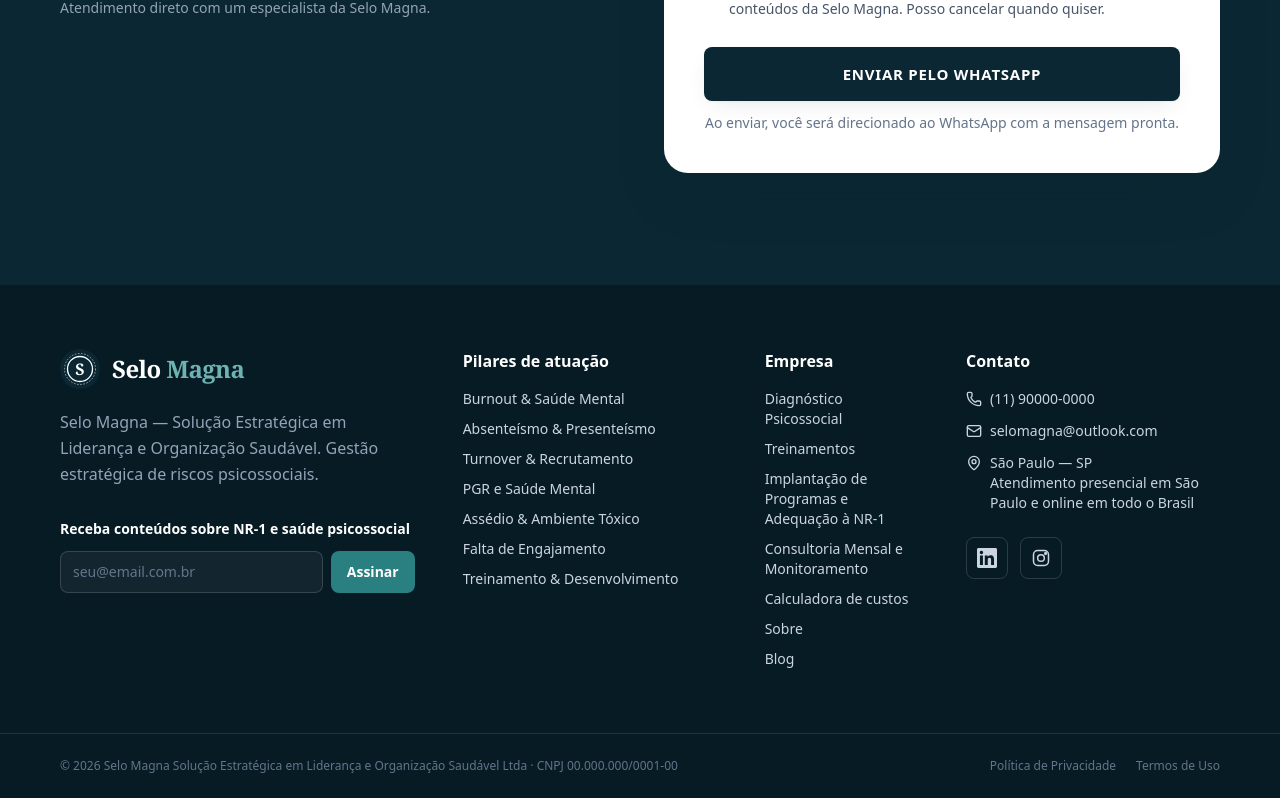
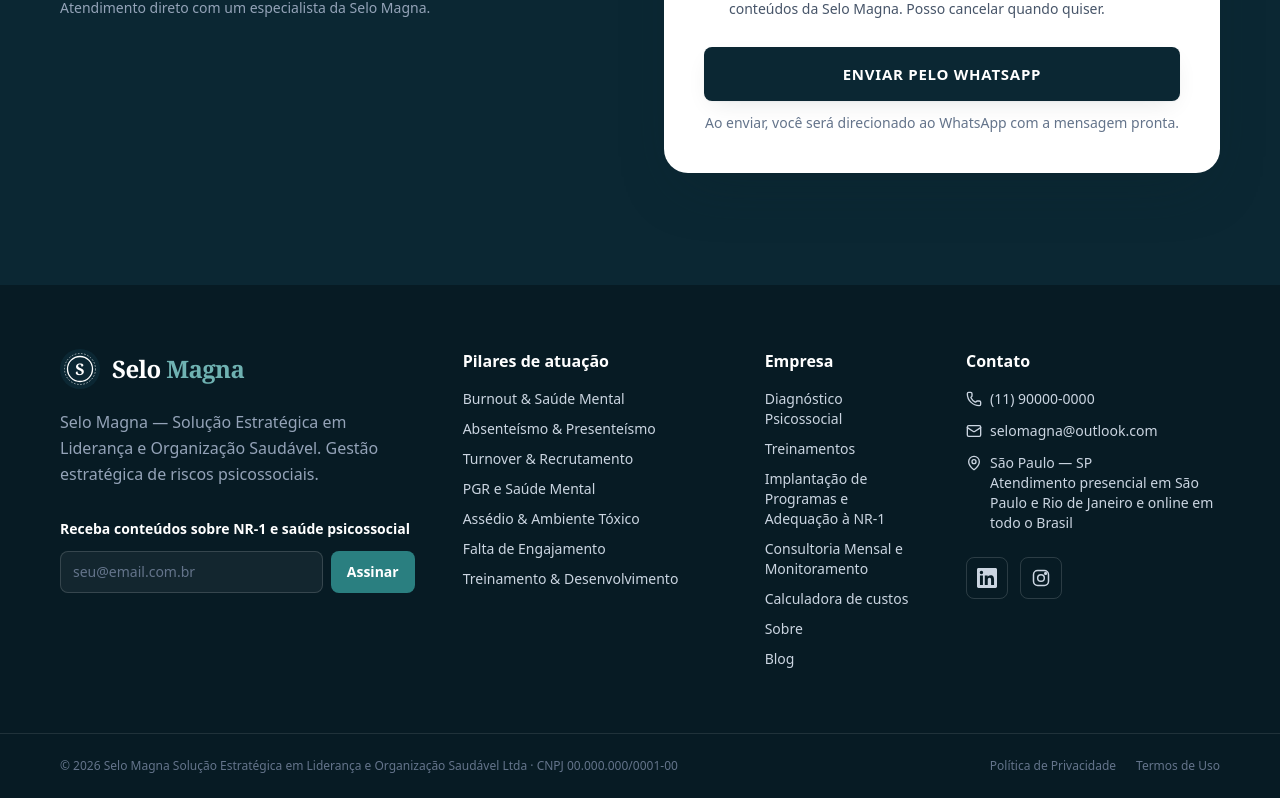
Before and after one commit to lucrispaula33/site-selo-magna, a Next.js app: page / in a window 1280 px wide. Shown: the part 7908-8706 px from the top of the page. Built offline with nearby package versions, Linux system fonts and the light colour scheme; no server answers.

Commit message:
Inclui Rio de Janeiro no atendimento presencial

```diff
--- a/content/site.json
+++ b/content/site.json
@@ -39,7 +39,7 @@
     },
     "mapsQuery": "",
     "hours": "Segunda a sexta, 9h às 18h",
-    "serviceArea": "Atendimento presencial em São Paulo e online em todo o Brasil"
+    "serviceArea": "Atendimento presencial em São Paulo e Rio de Janeiro e online em todo o Brasil"
   },
   "social": {
     "linkedin": "https://www.linkedin.com/company/selo-magna",
--- a/src/app/contato/page.tsx
+++ b/src/app/contato/page.tsx
@@ -7,7 +7,7 @@
 
 export const metadata = pageMeta({
   title: "Contato: Fale com um Especialista",
-  description: "Fale com a Selo Magna pelo WhatsApp, e-mail ou formulário. Atendimento presencial em São Paulo e online em todo o Brasil.",
+  description: "Fale com a Selo Magna pelo WhatsApp, e-mail ou formulário. Atendimento presencial em São Paulo e Rio de Janeiro e online em todo o Brasil.",
   path: "/contato",
 });
 
```
